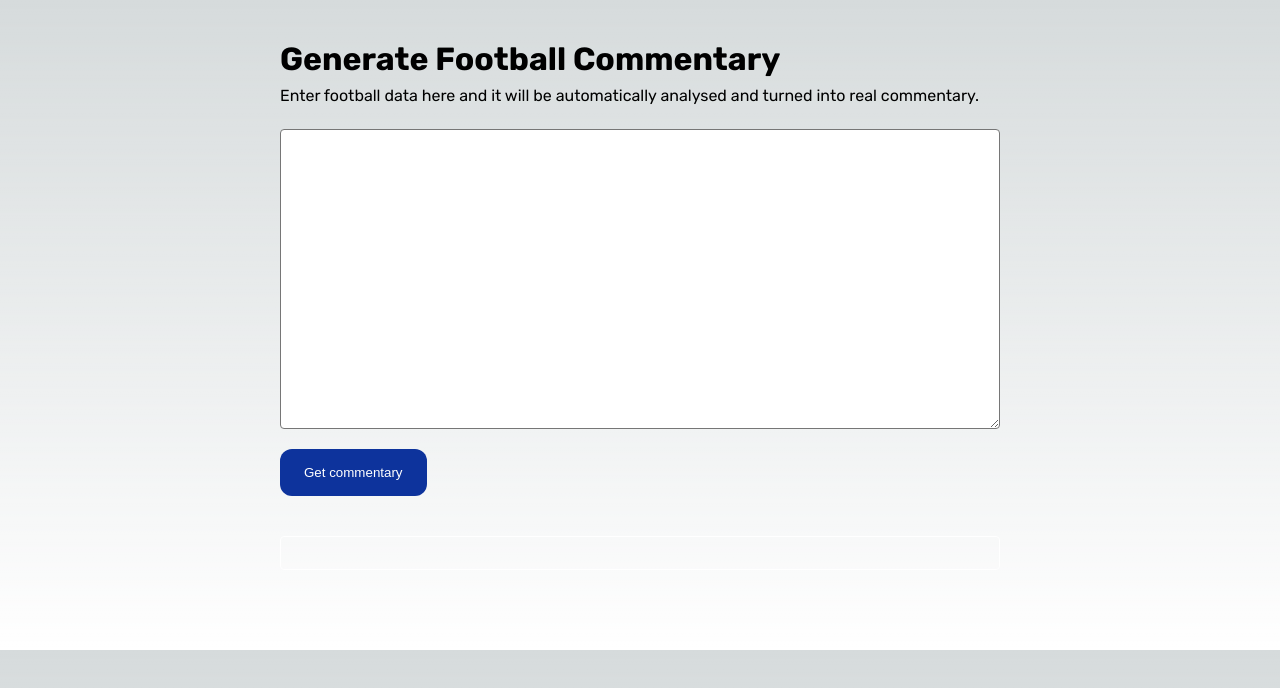
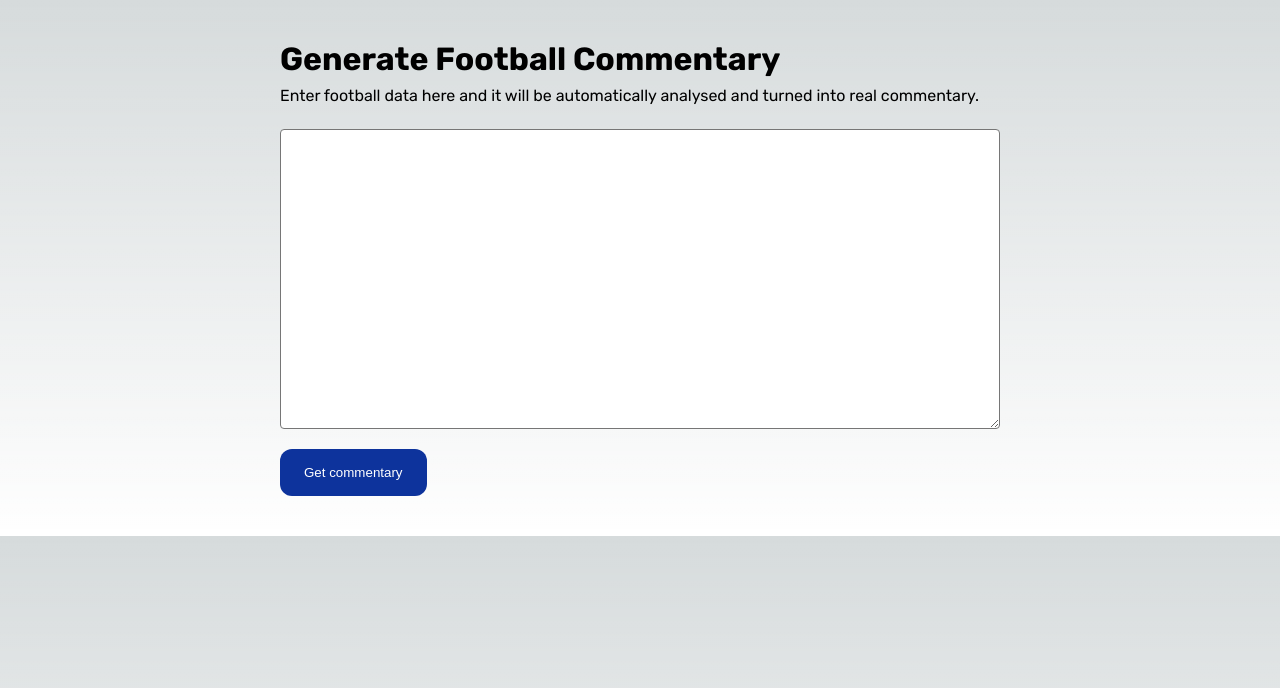
Before and after one commit to MichaelJFordham/football-commentary-app, a Next.js app in the folder football-commentary-app/: page / in a window 1280 px wide. Shown: the top 688 px of the page. Built offline with nearby package versions, Linux system fonts and the light colour scheme.

Commit message:
updated commentary text logic

```diff
--- a/football-commentary-app/src/pages/FootballCommentaryAnalysisText.js
+++ b/football-commentary-app/src/pages/FootballCommentaryAnalysisText.js
@@ -1,5 +1,7 @@
 import styles from '@/styles/FootballCommentaryAnalysisText.module.css';
 
 export default function FootballCommentaryAnalysisText({ text }) {
-  return <p className={styles.commentaryText}>{text}</p>;
+  return (
+    <>{text !== null && <p className={styles.commentaryText}>{text}</p>}</>
+  );
 }
--- a/football-commentary-app/src/pages/index.js
+++ b/football-commentary-app/src/pages/index.js
@@ -9,7 +9,7 @@ import LoadingPlaceholder from './LoadingPlaceholder';
 export default function Home() {
   const [currentText, setCurrentText] = useState('');
   const [currentCommentaryAnalysis, setCurrentCommentaryAnalysis] =
-    useState('');
+    useState(null);
   const [currentCommentaryAudio, setCurrentCommentaryAudio] = useState(null);
   const [commentaryRequested, setCommentaryRequested] = useState(false);
 
@@ -89,7 +89,7 @@ export default function Home() {
 
         {/* Shows loading animation until the commentary script is generated */}
         <div>
-          {currentCommentaryAnalysis.length === 0 && commentaryRequested ? (
+          {currentCommentaryAnalysis === null && commentaryRequested ? (
             <LoadingPlaceholder generationLabel={'commentary'} />
           ) : (
             <FootballCommentaryAnalysisText text={currentCommentaryAnalysis} />
@@ -98,7 +98,7 @@ export default function Home() {
 
         {/* Shows loading animation until the audio is generated */}
         <div>
-          {currentCommentaryAnalysis.length > 0 &&
+          {currentCommentaryAnalysis !== null &&
           currentCommentaryAudio === null ? (
             <LoadingPlaceholder generationLabel={'audio'} />
           ) : (
```
